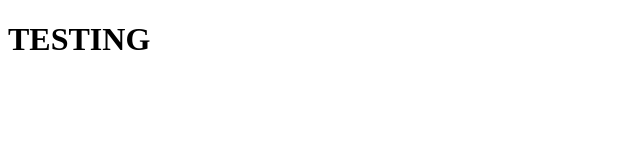
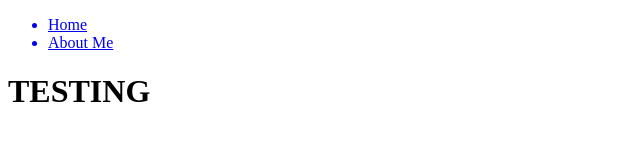
Before and after one commit to CCPS471107/CCPS471107.github.io, a plain HTML site: page index.html in a window 1280 px wide. Shown: the whole page, without its empty margins (0-640 px from the left). Drawn offline with Linux system fonts and the light colour scheme.

Commit message:
Update index.html

```diff
--- a/index.html
+++ b/index.html
@@ -2,8 +2,15 @@
 <html>
 <head>
 <title>Home</title>
-</head>
-<header>
+    <title>About Me</title>
+   </head>
+      <header>
+      <nav>
+        <ul>
+          <a href="./index.html"><li>Home</li></a>
+          <a href="./aboutme.html"><li>About Me</li></a>
+        </ul>
+</nav>
 </header>
 <body>
   <h1>TESTING</h1>
```
